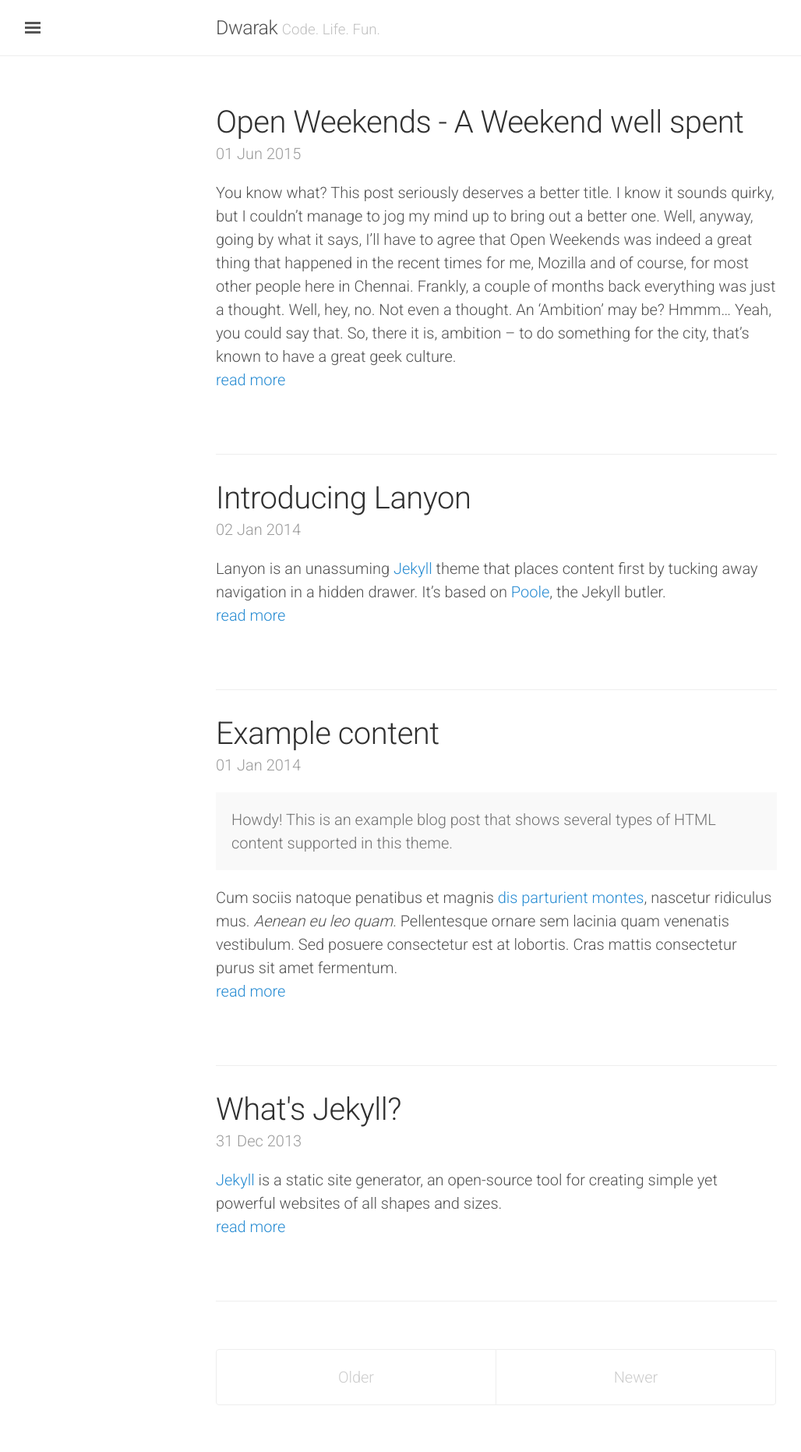
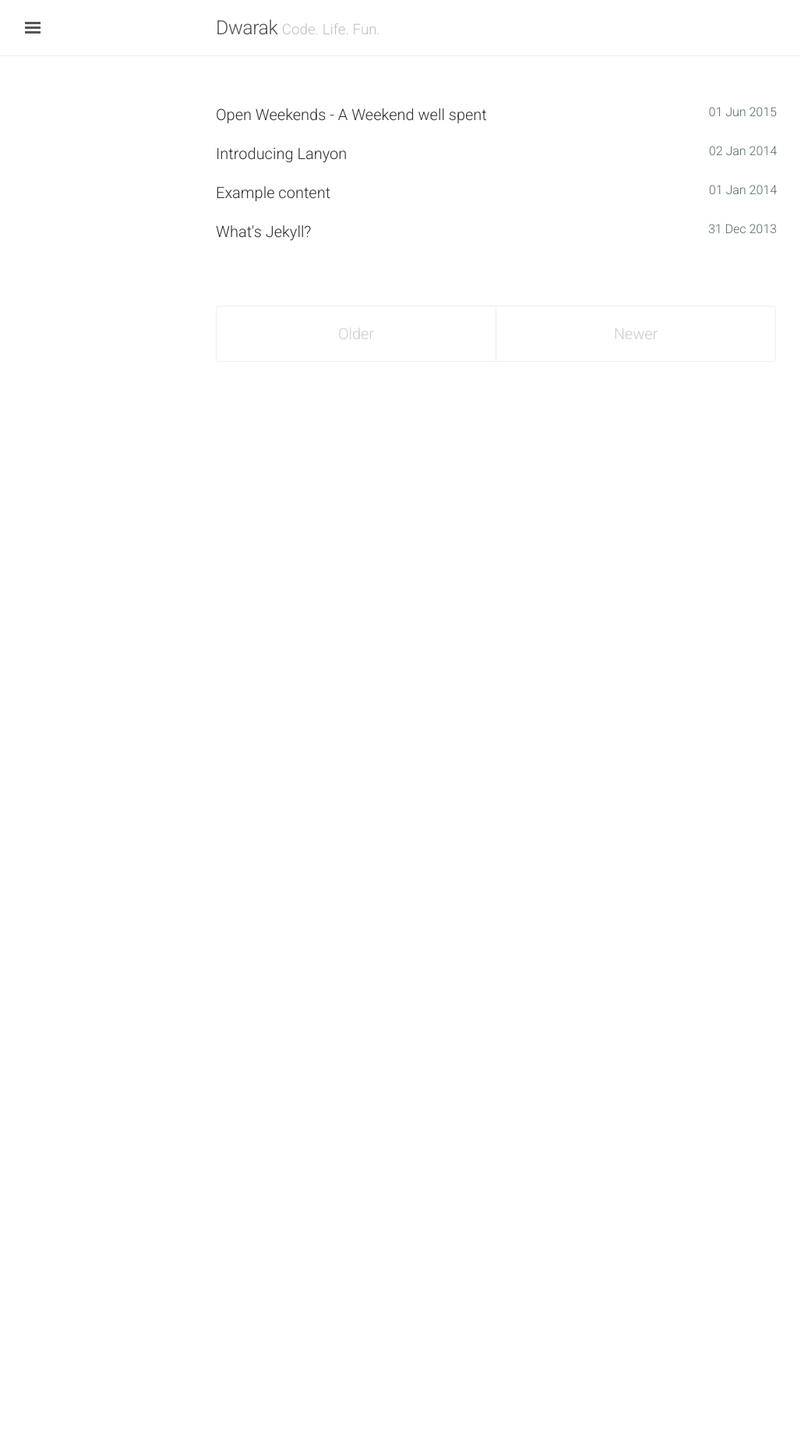
Before and after one commit to dtsdwarak/blog, a Jekyll site: the page built from index.html, in a window 1280 px wide. Shown: the whole page at 78% size, without its empty margins (3-1031 px from the left). Built offline with Jekyll 4.4.1, drawn with Linux system fonts in a browser that asks for light colours; the list of posts is cut into pages by our own code; after the commit the page ends 900 px from its top, so only the background shows below that.

Commit message:
Index page changed to List Articles

```diff
--- a/_layouts/default.html
+++ b/_layouts/default.html
@@ -42,5 +42,7 @@
         }, false);
       })(document);
     </script>
+
+
   </body>
 </html>
--- a/_layouts/post.html
+++ b/_layouts/post.html
@@ -5,7 +5,7 @@ layout: default
 <div class="post">
   <h1 class="post-title">{{ page.title }}</h1>
   <span class="post-date">{{ page.date | date_to_string }}</span>
-  {{ content }}
+  <span style="text-align:justify">{{ content }}</span>
 </div>
 {% include comments.html %}
 <div class="related">
--- a/archive.md
+++ /dev/null
@@ -1,9 +0,0 @@
----
-layout: page
-title: Archive
----
-
-
-{% for post in site.posts %}
-  * {{ post.date | date_to_string }} &raquo; [ {{ post.title }} ]({{ post.url }})
-{% endfor %}
--- a/index.html
+++ b/index.html
@@ -6,22 +6,16 @@ title: Home
 <div class="posts">
   {% for post in paginator.posts %}
   <div class="post">
-    <h1 class="post-title">
+    <p class="post-title">
       <a href="{{ site.baseurl }}{{ post.url }}">
         {{ post.title }}
       </a>
-    </h1>
-
-    <span class="post-date">{{ post.date | date_to_string }}</span>
-
-    {{ post.content | split:'<!--break-->' | first }}
-    {% if post.content contains '<!--break-->' %}
-      <a href="{{ post.url }}"><br/>read more</a>
-    {% endif %}
-  </div>
-  <hr/>
+      <span class="date-format">{{ post.date | date_to_string }}</span>
+    </p>
   {% endfor %}
 </div>
+
+
 
 <div class="pagination">
   {% if paginator.next_page %}
--- a/public/css/lanyon.css
+++ b/public/css/lanyon.css
@@ -38,6 +38,13 @@
 
 /* Roboto Font from Google */
 @import url(http://fonts.googleapis.com/css?family=Roboto:300);
+
+/* Custom Date Style */
+.date-format{
+  color:#55676A;
+  font-size:12pt;
+  float:right;
+}
 
 
 html,
--- a/public/css/poole.css
+++ b/public/css/poole.css
@@ -132,7 +132,7 @@ hr {
   height: 2%;
   color: red;
   position: relative;
-  margin: 1.5rem 0;
+  margin: 0rem 0;
   border: 0;
   border-top: 1px solid #eee;
   border-bottom: 1px solid #fff;
```
Also changed, not shown: 12 other files.
